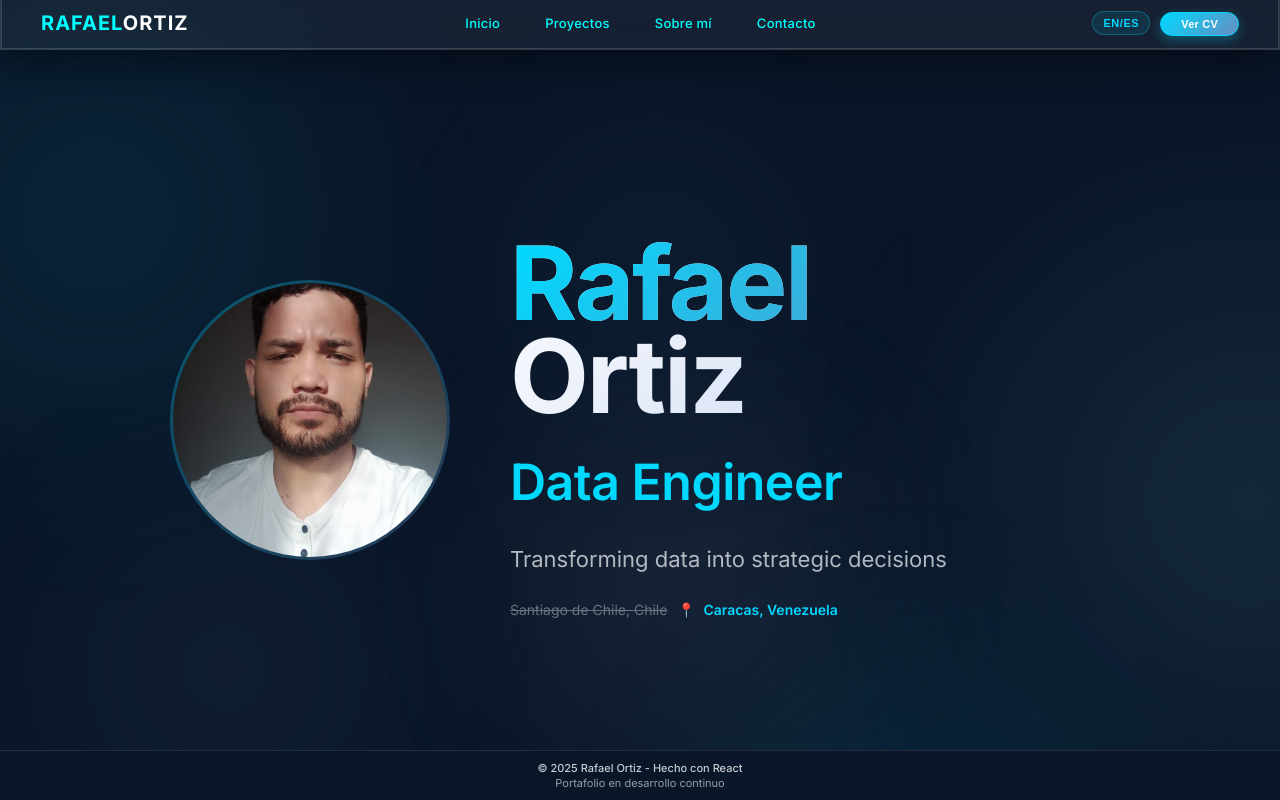
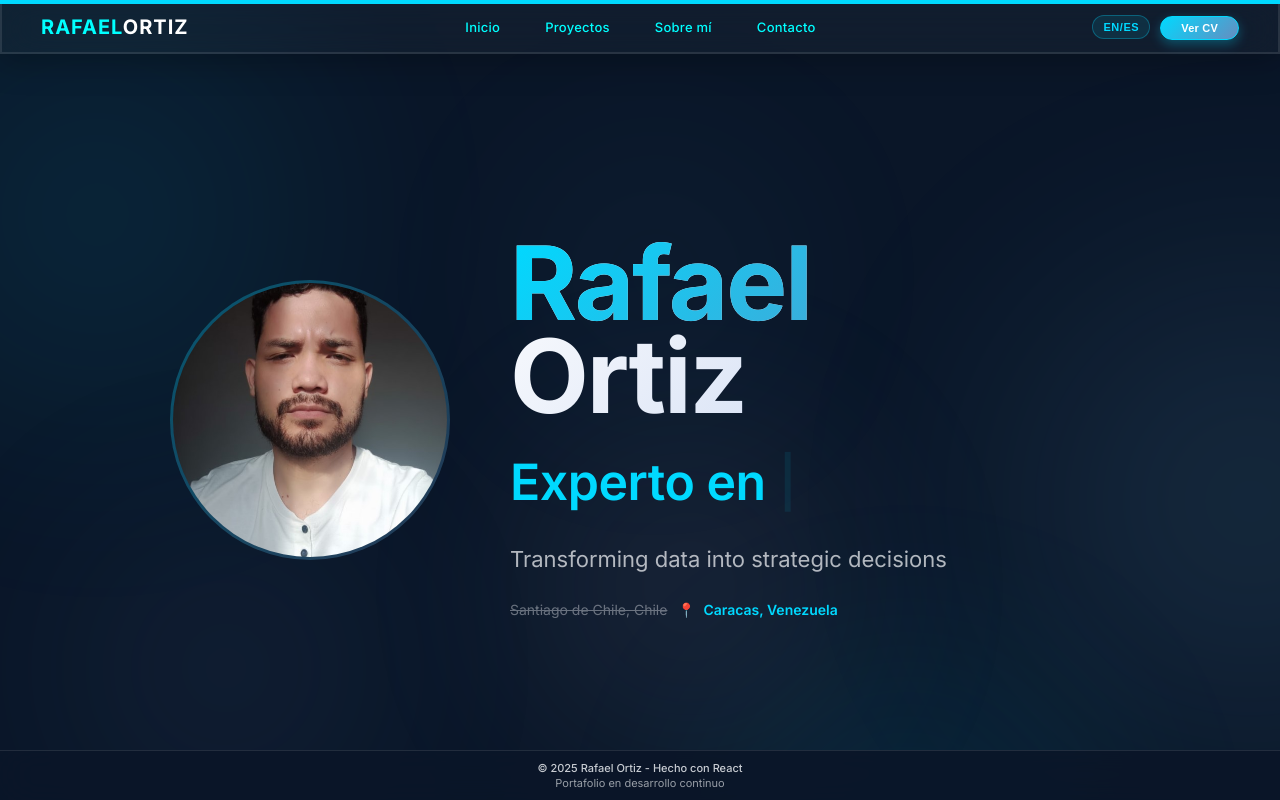
Before and after one commit to hailtr/portfolio-backend, a React (Vite) app in the folder frontend/: page / in a window 1280 px wide. Shown: the top 800 px of the page. Built offline with nearby package versions, Linux system fonts and the light colour scheme; no server answers.

Commit message:
Animations added

```diff
--- a/frontend/package.json
+++ b/frontend/package.json
@@ -10,9 +10,11 @@
   },
   "dependencies": {
     "axios": "^1.7.9",
+    "framer-motion": "^12.23.24",
     "react": "^18.3.1",
     "react-dom": "^18.3.1",
-    "react-router-dom": "^6.30.1"
+    "react-router-dom": "^6.30.1",
+    "typewriter-effect": "^2.22.0"
   },
   "devDependencies": {
     "@vitejs/plugin-react": "^4.3.4",
--- a/frontend/src/App.jsx
+++ b/frontend/src/App.jsx
@@ -1,5 +1,6 @@
 import { useState, useEffect } from "react";
 import { Routes, Route, useLocation } from "react-router-dom";
+import { motion, useScroll, useSpring } from "framer-motion";
 import Navbar from "./components/Navbar";
 import ProfileSection from "./components/ProfileSection";
 import ProjectsSection from "./components/ProjectsSection";
@@ -17,6 +18,12 @@ function App() {
   const [language, setLanguage] = useState("es");
   const [showContact, setShowContact] = useState(false);
   const location = useLocation();
+  const { scrollYProgress } = useScroll();
+  const scaleX = useSpring(scrollYProgress, {
+    stiffness: 100,
+    damping: 30,
+    restDelta: 0.001,
+  });
 
   const {
     data: projectsData,
@@ -85,6 +92,20 @@ function App() {
 
   return (
     <div className="App">
+      <motion.div
+        className="progress-bar"
+        style={{
+          scaleX,
+          position: "fixed",
+          top: 0,
+          left: 0,
+          right: 0,
+          height: "4px",
+          background: "var(--accent-cyan)",
+          transformOrigin: "0%",
+          zIndex: 10000,
+        }}
+      />
       <BackgroundShapes />
       <Navbar
         language={language}
@@ -92,24 +113,34 @@ function App() {
         toggleContact={toggleContact}
       />
 
-      <Routes>
+      <Routes location={location} key={location.pathname}>
         <Route
           path="/"
           element={
-            <main className="visible">
+            <motion.main
+              className="visible"
+              initial={{ opacity: 0, y: 20 }}
+              animate={{ opacity: 1, y: 0 }}
+              transition={{ duration: 0.5 }}
+            >
               <ProfileSection language={language} />
               <ProjectsSection language={language} projects={projects} />
               <AboutSection language={language} />
-            </main>
+            </motion.main>
           }
         />
 
         <Route
           path="/project/:slug"
           element={
-            <main className="visible">
+            <motion.main
+              className="visible"
+              initial={{ opacity: 0, x: 50 }}
+              animate={{ opacity: 1, x: 0 }}
+              transition={{ duration: 0.5 }}
+            >
               <ProjectDetail language={language} />
-            </main>
+            </motion.main>
           }
         />
       </Routes>
--- a/frontend/src/components/AboutSection.jsx
+++ b/frontend/src/components/AboutSection.jsx
@@ -1,4 +1,5 @@
 import { useState, useEffect } from "react";
+import { motion } from "framer-motion";
 import API_BASE_URL from "../config";
 import SkillsTree from "./SkillsTree";
 import EducationCard from "./EducationCard";
@@ -29,9 +30,10 @@ const AboutSection = ({ language }) => {
     fetch(`${API_BASE_URL}/entities?lang=${language}&type=experience`)
       .then((res) => res.json())
       .then((data) => {
+        console.log("Experience data:", data); // Debug log
         const formatted = data.map((item) => ({
-          company: item.company || "",
-          role: item.title || "",
+          company: item.institution || item.title || "",
+          role: item.subtitle || "",
           location: item.location || "",
           skills: item.tags || [],
         }));
@@ -90,20 +92,66 @@ const AboutSection = ({ language }) => {
 
         <div className="content-container reveal-section">
           <h2>{t.experience}</h2>
-          <div className="experienceitems">
+          <motion.div
+            className="experienceitems"
+            initial="hidden"
+            whileInView="visible"
+            viewport={{ once: true, amount: 0.2 }}
+            variants={{
+              hidden: {},
+              visible: {
+                transition: {
+                  staggerChildren: 0.2,
+                },
+              },
+            }}
+          >
             {experienceData.map((exp, idx) => (
-              <ExperienceCard key={idx} experience={exp} />
+              <motion.div
+                key={idx}
+                variants={{
+                  hidden: { opacity: 0, x: -50 },
+                  visible: { opacity: 1, x: 0 },
+                }}
+                transition={{ duration: 0.5 }}
+                style={{ display: "contents" }}
+              >
+                <ExperienceCard experience={exp} />
+              </motion.div>
             ))}
-          </div>
+          </motion.div>
         </div>
 
         <div className="content-container reveal-section">
           <h2>{t.education}</h2>
-          <div className="educationitems">
+          <motion.div
+            className="educationitems"
+            initial="hidden"
+            whileInView="visible"
+            viewport={{ once: true, amount: 0.2 }}
+            variants={{
+              hidden: {},
+              visible: {
+                transition: {
+                  staggerChildren: 0.15,
+                },
+              },
+            }}
+          >
             {educationData.map((edu, idx) => (
-              <EducationCard key={idx} education={edu} />
+              <motion.div
+                key={idx}
+                variants={{
+                  hidden: { opacity: 0, y: 30 },
+                  visible: { opacity: 1, y: 0 },
+                }}
+                transition={{ duration: 0.5 }}
+                style={{ display: "contents" }}
+              >
+                <EducationCard education={edu} />
+              </motion.div>
             ))}
-          </div>
+          </motion.div>
         </div>
       </div>
     </section>
--- a/frontend/src/components/ProfileSection.jsx
+++ b/frontend/src/components/ProfileSection.jsx
@@ -1,4 +1,6 @@
 import { useState, useEffect } from "react";
+import { motion, useMotionValue, useTransform } from "framer-motion";
+import Typewriter from "typewriter-effect";
 import API_BASE_URL from "../config";
 
 const ProfileSection = ({ language }) => {
@@ -9,6 +11,25 @@ const ProfileSection = ({ language }) => {
     location: { city: "Caracas", country: "Venezuela" },
   });
   const [loading, setLoading] = useState(true);
+
+  // Parallax effect logic
+  const x = useMotionValue(0);
+  const y = useMotionValue(0);
+  const rotateX = useTransform(y, [-100, 100], [10, -10]);
+  const rotateY = useTransform(x, [-100, 100], [-10, 10]);
+
+  const handleMouseMove = (event) => {
+    const rect = event.currentTarget.getBoundingClientRect();
+    const centerX = rect.left + rect.width / 2;
+    const centerY = rect.top + rect.height / 2;
+    x.set(event.clientX - centerX);
+    y.set(event.clientY - centerY);
+  };
+
+  const handleMouseLeave = () => {
+    x.set(0);
+    y.set(0);
+  };
 
   useEffect(() => {
     // Fetch profile from API
@@ -32,19 +53,48 @@ const ProfileSection = ({ language }) => {
     <section className="section">
       <div className="home-section" id="home">
         <div className="profile">
-          <div className="profile-picture-wrapper">
+          <motion.div
+            className="profile-picture-wrapper"
+            onMouseMove={handleMouseMove}
+            onMouseLeave={handleMouseLeave}
+            style={{
+              rotateX,
+              rotateY,
+              perspective: 1000,
+              cursor: "pointer",
+            }}
+            whileHover={{ scale: 1.05 }}
+            transition={{ type: "spring", stiffness: 400, damping: 30 }}
+          >
             <img
               src="/images/profilepicture.jpg"
               alt="Foto personal"
               className="profile-picture"
+              style={{ pointerEvents: "none" }}
             />
-          </div>
+          </motion.div>
           <div className="profile-greating">
             <h2>
               <span className="name">{profile.name.split(" ")[0]}</span>{" "}
               {profile.name.split(" ")[1]}
             </h2>
-            <h1>{profile.role}</h1>
+            <h1 style={{ minHeight: "60px" }}>
+              <Typewriter
+                options={{
+                  strings: [
+                    profile.role,
+                    language === "es" ? "Experto en Python" : "Python Expert",
+                    language === "es"
+                      ? "Arquitecto Cloud"
+                      : "Cloud Architect",
+                  ],
+                  autoStart: true,
+                  loop: true,
+                  delay: 50,
+                  deleteSpeed: 30,
+                }}
+              />
+            </h1>
             <p className="tagline">{profile.tagline}</p>
             <p>
               <span className="country-before">Santiago de Chile, Chile</span>
--- a/frontend/src/components/ProjectsSection.jsx
+++ b/frontend/src/components/ProjectsSection.jsx
@@ -1,4 +1,5 @@
 import { useState, useEffect } from "react";
+import { motion } from "framer-motion";
 import ProjectCard from "./ProjectCard";
 
 const ProjectsSection = ({ language, projects }) => {
@@ -86,15 +87,33 @@ const ProjectsSection = ({ language, projects }) => {
               </div>
             </div>
 
-            <div className="experience-gallery">
+            <motion.div
+              className="experience-gallery"
+              initial="hidden"
+              whileInView="visible"
+              viewport={{ once: true, amount: 0.1 }}
+              variants={{
+                hidden: {},
+                visible: {
+                  transition: {
+                    staggerChildren: 0.1,
+                  },
+                },
+              }}
+            >
               {visibleProjects.map((project) => (
-                <ProjectCard
+                <motion.div
                   key={project.id}
-                  project={project}
-                  language={language}
-                />
+                  variants={{
+                    hidden: { opacity: 0, scale: 0.9, y: 20 },
+                    visible: { opacity: 1, scale: 1, y: 0 },
+                  }}
+                  transition={{ duration: 0.4 }}
+                >
+                  <ProjectCard project={project} language={language} />
+                </motion.div>
               ))}
-            </div>
+            </motion.div>
 
             {visibleCount < filteredProjects.length && (
               <div style={{ textAlign: "center", marginTop: "2rem" }}>
--- a/frontend/src/pages/ProjectDetail.jsx
+++ b/frontend/src/pages/ProjectDetail.jsx
@@ -22,7 +22,7 @@ const ProjectDetail = ({ language }) => {
   if (error) {
     const isRateLimit = error === "RATELIMIT" || error === "ratelimit";
     return (
-      <div className="pd-error">
+      <div className="project-detail-error">
         <h1>{isRateLimit ? "⏳ Demasiada velocidad" : "Project not found"}</h1>
         <p>
           {isRateLimit
```
Also changed, not shown: 1 other file (tests, documents, lock files or other folders).
